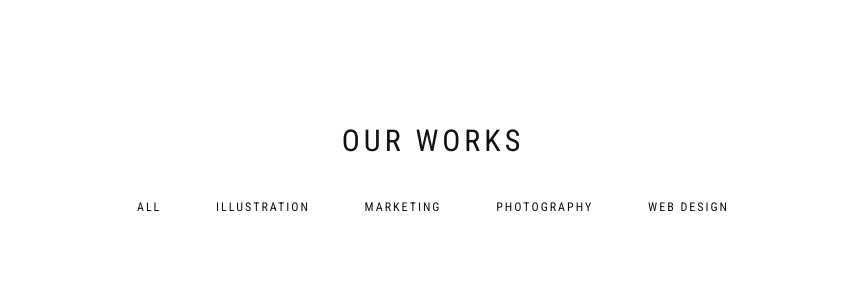
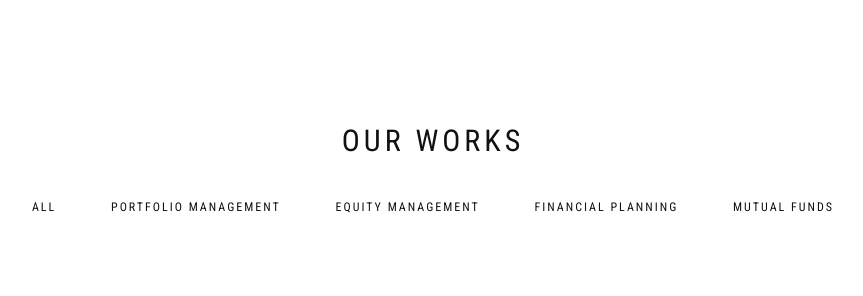
Before and after one commit to theaysha/code, a PHP site: page /ShreeHuman/index.php in a window 1280 px wide. Shown: the part 2300-2596 px from the top of the page, without its empty margins (207-1070 px from the left). Run offline with PHP 8.4, Linux system fonts and the light colour scheme; some web fonts are replaced.

Commit message:
changes in images

```diff
--- a/ShreeHuman/index.php
+++ b/ShreeHuman/index.php
@@ -169,16 +169,16 @@
             <div class="col-sm-12">
               <ul class="filter font-alt" id="filters">
                 <li><a class="current wow fadeInUp" href="#" data-filter="*">All</a></li>
-                <li><a class="wow fadeInUp" href="#" data-filter=".illustration" data-wow-delay="0.2s">Illustration</a></li>
-                <li><a class="wow fadeInUp" href="#" data-filter=".marketing" data-wow-delay="0.4s">Marketing</a></li>
-                <li><a class="wow fadeInUp" href="#" data-filter=".photography" data-wow-delay="0.6s">Photography</a></li>
-                <li><a class="wow fadeInUp" href="#" data-filter=".webdesign" data-wow-delay="0.6s">Web Design</a></li>
+                <li><a class="wow fadeInUp" href="#" data-filter=".illustration" data-wow-delay="0.2s">Portfolio Management</a></li>
+                <li><a class="wow fadeInUp" href="#" data-filter=".marketing" data-wow-delay="0.4s">Equity Management</a></li>
+                <li><a class="wow fadeInUp" href="#" data-filter=".photography" data-wow-delay="0.6s">Financial Planning</a></li>
+                <li><a class="wow fadeInUp" href="#" data-filter=".webdesign" data-wow-delay="0.6s">Mutual Funds</a></li>
               </ul>
             </div>
           </div>
           <ul class="works-grid works-grid-gut works-grid-3 works-hover-d" id="works-grid">
             <li class="work-item illustration webdesign"><a href="portfolio_single_featured_image1.html">
-                <div class="work-image"><img src="assets/images/portfolio/grid-portfolio1.jpg" alt="Portfolio Item" /></div>
+                <div class="work-image"><img src="assets/images/portfolio/management.jpg" alt="Portfolio Item" /></div>
                 <div class="work-caption font-alt">
                   <h3 class="work-title">Corporate Identity</h3>
                   <div class="work-descr">Illustration</div>
@@ -192,7 +192,7 @@
                 </div>
               </a></li>
             <li class="work-item illustration photography"><a href="portfolio_single_featured_slider1.html">
-                <div class="work-image"><img src="assets/images/portfolio/grid-portfolio3.jpg" alt="Portfolio Item" /></div>
+                <div class="work-image"><img src="assets/images/portfolio/management2.webp" alt="Portfolio Item" /></div>
                 <div class="work-caption font-alt">
                   <h3 class="work-title">Disk Cover</h3>
                   <div class="work-descr">Illustration</div>
@@ -206,7 +206,7 @@
                 </div>
               </a></li>
             <li class="work-item illustration webdesign"><a href="portfolio_single_featured_video1.html">
-                <div class="work-image"><img src="assets/images/portfolio/grid-portfolio5.jpg" alt="Portfolio Item" /></div>
+                <div class="work-image"><img src="assets/images/portfolio/use2.jpg" alt="Portfolio Item" /></div>
                 <div class="work-caption font-alt">
                   <h3 class="work-title">Web Design</h3>
                   <div class="work-descr">Webdesign</div>
```
Also changed, not shown: ShreeHuman/assets/images/portfolio/management.jpg (added), ShreeHuman/assets/images/portfolio/management2.webp (added), ShreeHuman/assets/images/portfolio/use.webp (added), ShreeHuman/assets/images/portfolio/use2.jpg (added).
